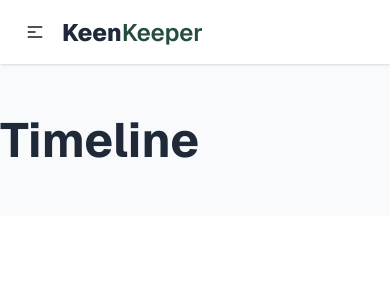
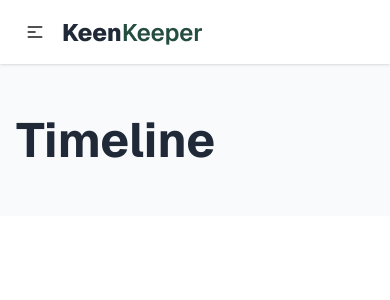
Before and after one commit to shawon2911/B13-A7-KeenKeeper, a React (Vite) app: page /timeline in a window 390 px wide. Shown: the top 300 px of the page. Built offline with nearby package versions, Linux system fonts and the light colour scheme.

Commit message:
spa routing fix/vercel.json file added

```diff
--- a/src/Pages/FriendsDetails/FriendsDetails.jsx
+++ b/src/Pages/FriendsDetails/FriendsDetails.jsx
@@ -51,7 +51,7 @@ const FriendsDetails = () => {
                 </span>
               ))}
             </span>
-            <p className="font-medium text-[16px] text-[#64748B]">"{bio}"</p>
+            <p className="font-medium text-[16px] text-[#64748B] px-3 md:px-0 ml-2 md:ml-0">"{bio}"</p>
             <p className="text-[14px] text-[#64748B]">Prefered : {email}</p>
           </div>
           <div className="flex justify-center items-center gap-3 bg-white shadow-md rounded py-3  font-medium text-[16px] text-[#1F2937]">
--- a/src/Pages/Timeline/Timeline.jsx
+++ b/src/Pages/Timeline/Timeline.jsx
@@ -5,12 +5,14 @@ import HistoryCard from './HistoryCard';
 const Timeline = () => {
     const {selectedFriend} = useContext(FriendsContext);
     // console.log(selectedFriend );
+    const length = selectedFriend.length;
+
     return (
         <div className='bg-[#F8FAFC]'>
            <div className='max-w-7xl mx-auto py-10'>
-            <h2 className='font-bold text-[48px] text-[#1F2937]'>Timeline</h2>
+            <h2 className='font-bold text-[48px] text-[#1F2937] px-4 md:px-0'>Timeline</h2>
             {
-                selectedFriend.map(friend => <HistoryCard key={friend.id} friend={friend}></HistoryCard>)
+                selectedFriend.map(friend => <HistoryCard key={friend.id} friend={friend} length={length}></HistoryCard>)
             }
 
            </div>
```
Also changed, not shown: src/Pages/Timeline/HistoryCard.jsx (+6 -1 lines), vercel.json (added), 1 other file (tests, documents, lock files or other folders).
